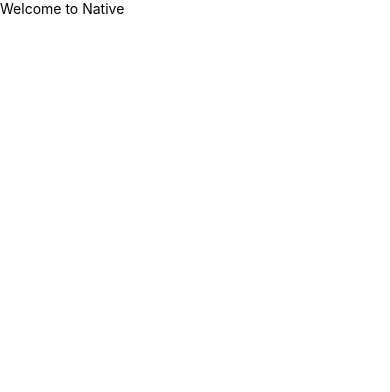
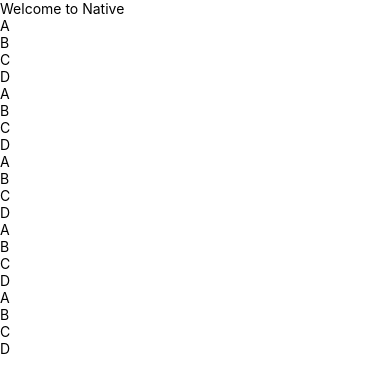
Before and after one commit to wesleyadriann/todo_app_mobile, a React Native app: screen / in a window 390 px wide. Shown: the top 392 px of the page. Built offline with nearby package versions, Linux system fonts and the light colour scheme.

Commit message:
Adds styled components
Signed-off-by: Wesley Souza <wesleyadriann@gmail.com>

```diff
--- a/package.json
+++ b/package.json
@@ -14,7 +14,8 @@
     "react": "16.9.0",
     "react-native": "0.61.4",
     "react-redux": "^7.1.3",
-    "redux": "^4.0.4"
+    "redux": "^4.0.4",
+    "styled-components": "^4.4.1"
   },
   "devDependencies": {
     "@babel/core": "7.7.2",
--- /dev/null
+++ b/src/utils/tasks.js
@@ -0,0 +1,32 @@
+export const tasks = [
+  {
+    name: 'A',
+    description: 'B',
+    type: 'C',
+    priority: 'D',
+  },
+  {
+    name: 'A',
+    description: 'B',
+    type: 'C',
+    priority: 'D',
+  },
+  {
+    name: 'A',
+    description: 'B',
+    type: 'C',
+    priority: 'D',
+  },
+  {
+    name: 'A',
+    description: 'B',
+    type: 'C',
+    priority: 'D',
+  },
+  {
+    name: 'A',
+    description: 'B',
+    type: 'C',
+    priority: 'D',
+  },
+];
--- a/src/views/Home/index.js
+++ b/src/views/Home/index.js
@@ -1,9 +1,19 @@
 import React from 'react';
 import {View, Text} from 'react-native';
+
+import {tasks} from '../../utils/tasks';
 
 const Home = () => (
   <View>
     <Text>Welcome to Native</Text>
+    {tasks.map(task => (
+      <View>
+        <Text>{task.name}</Text>
+        <Text>{task.description}</Text>
+        <Text>{task.type}</Text>
+        <Text>{task.priority}</Text>
+      </View>
+    ))}
   </View>
 );
 
--- /dev/null
+++ b/src/views/Home/style.js
@@ -0,0 +1 @@
+import styled from 'styled-components/native';
```
Also changed, not shown: 1 other file (tests, documents, lock files or other folders).
